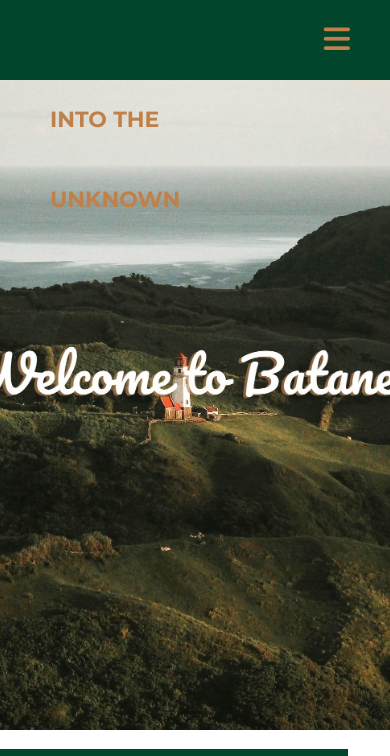
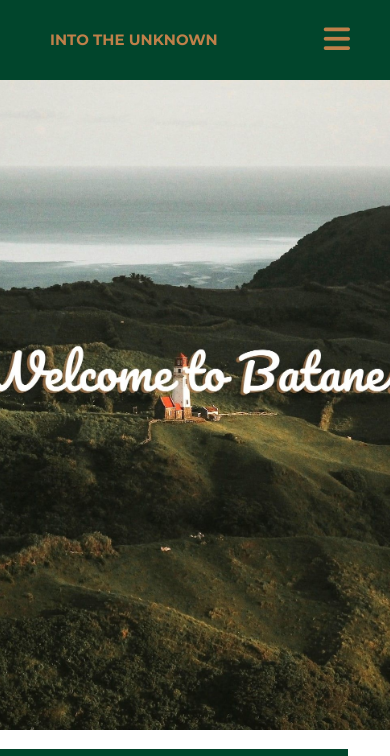
Before and after one commit to JewellShanin/miniproject1, a plain HTML site: page index.html in a window 390 px wide. Shown: the top 756 px of the page. Drawn offline with Linux system fonts and the light colour scheme.

Commit message:
final output na

```diff
--- a/style.css
+++ b/style.css
@@ -73,7 +73,7 @@ nav ul li a:hover{
 }
 @media (max-width: 952px){
     label.logo{
-        font-size: 22px;
+        font-size: 15px;
         padding-left: 50px;
     }
     nav ul li a{
@@ -128,7 +128,7 @@ section p{
 .header{
     height: 650px;
     width: 100%;
-    background-image: url('welcome.jpg');
+    background-image: url('welcome1.jpg');
     background-repeat: no-repeat;
     background-position: center;
     background-size: cover;
--- a/style1.css
+++ b/style1.css
@@ -75,7 +75,7 @@ nav ul li a:hover{
 }
 @media (max-width: 952px){
     label.logo{
-        font-size: 22px;
+        font-size: 15px;
         padding-left: 50px;
     }
     nav ul li a{
--- a/style2.css
+++ b/style2.css
@@ -73,7 +73,7 @@ nav ul li a:hover{
 }
 @media (max-width: 952px){
     label.logo{
-        font-size: 22px;
+        font-size: 15px;
         padding-left: 50px;
     }
     nav ul li a{
```
Also changed, not shown: welcome1.jpg (added).
